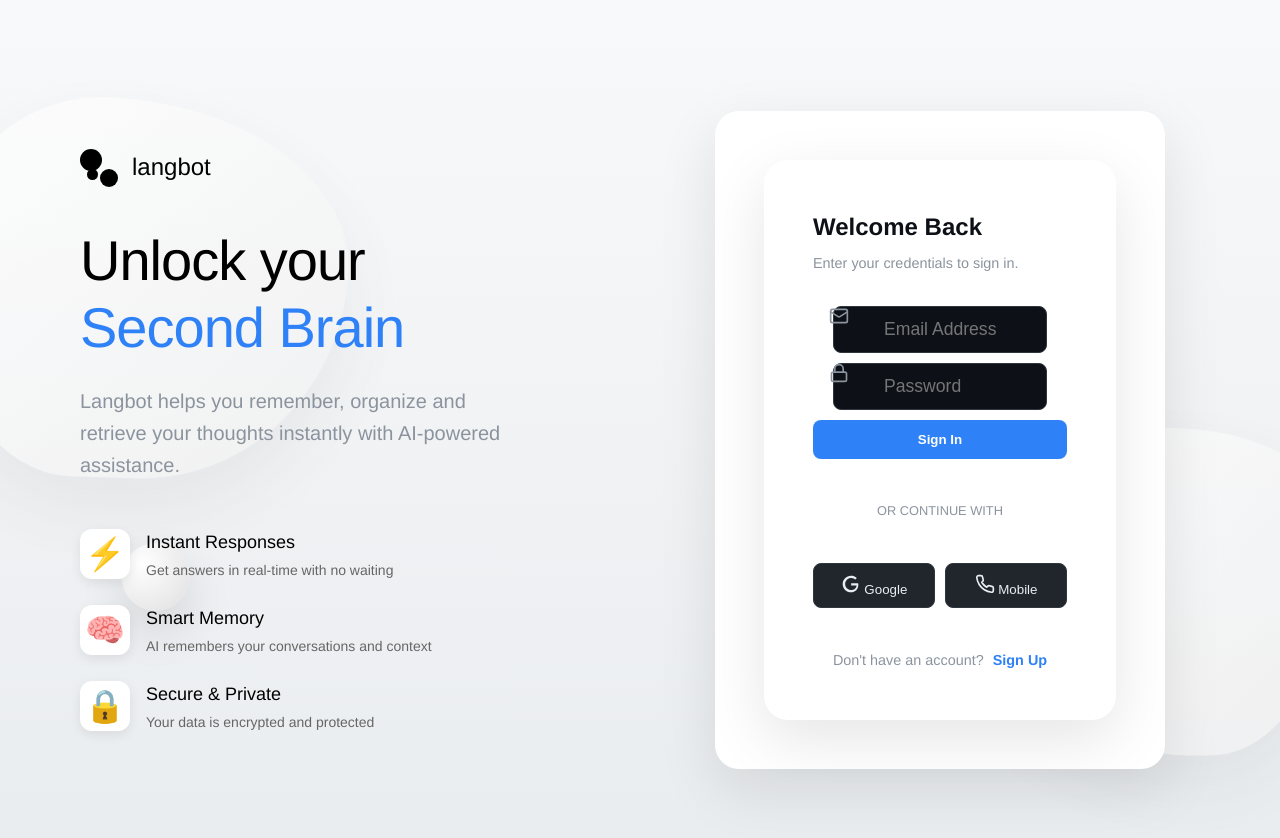
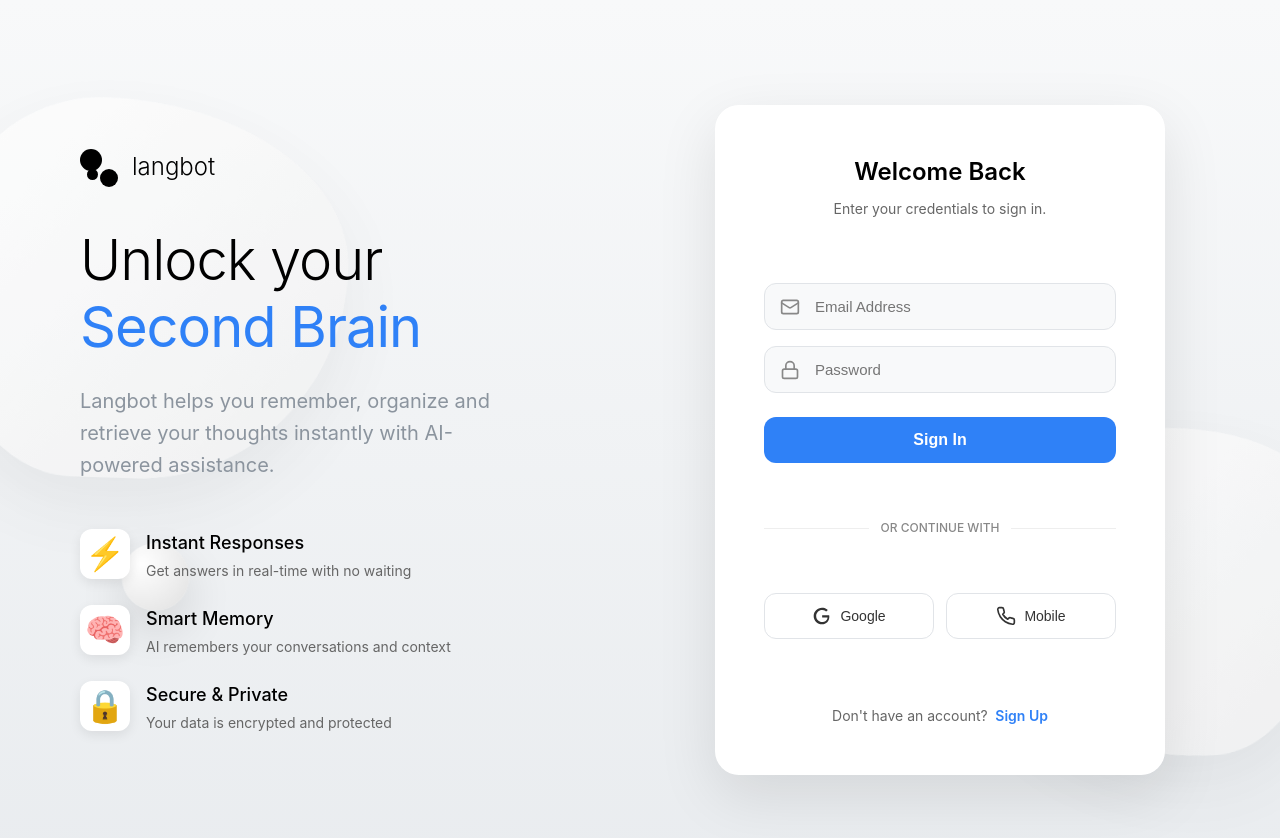
Before and after one commit to Akashkr28/LangGraph-Model, a React (Vite) app in the folder frontend/: page /landing in a window 1280 px wide. Shown: the top 838 px of the page. Built offline with nearby package versions, Linux system fonts and the light colour scheme; no server answers.

Commit message:
Fix: LandingPage Form Input Area Icon Issue

```diff
--- a/frontend/src/App.css
+++ b/frontend/src/App.css
@@ -17,15 +17,20 @@
   padding: 0;
   background-color: var(--bg-color);
   color: var(--text-primary);
-  font-family: -apple-system,
-  BlinkMacSystemFont, "Segoe UI", Roboto, Helvetica, Arial, sans-serif;
-  width: 100vw;
+  font-family: -apple-system, BlinkMacSystemFont, "Segoe UI", Roboto, Helvetica, Arial, sans-serif;
+  width: 100%;
   min-height: 100vh;
+  overflow-x: auto;
+  overflow-y: auto;
 }
 
 .app-container {
-  display: flex; flex-direction: column;
-  height: 100vh;
+  display: flex;
+  flex-direction: column;
+
+  /* FIXED: Changed height to min-height so mobile can scroll */
+  min-height: 100vh;
+
   width: 100%;
   max-width: 1200px;
   margin: 0 auto;
--- a/frontend/src/pages/LandingPage.css
+++ b/frontend/src/pages/LandingPage.css
@@ -1,22 +1,41 @@
 .landing-page {
+  /* 1. Allow it to grow if content is tall (mobile), but at least fill screen (desktop) */
   min-height: 100vh;
+  width: 100%; /* Use % instead of vw to avoid scrollbar-width issues */
+
+  /* 2. visual styling */
   background: linear-gradient(to bottom, #f8f9fa 0%, #e9ecef 100%);
+
+  /* 3. layout centering */
   display: flex;
   align-items: center;
   justify-content: center;
+
+  /* 4. Padding is fine, but box-sizing ensures it doesn't add to 100vh */
   padding: 40px 20px;
+  box-sizing: border-box;
+
+  /* 5. VITAL: Relative positioning for the absolute blobs */
   position: relative;
-    overflow: hidden;
-    font-family: 'Helvetica Neue', Arial, sans-serif;
+
+  /* 6. Hide ONLY horizontal overflow so blobs don't widen the page */
+  overflow-x: hidden;
 }
 
   /* Background decorative shapes */
   .landing-shapes {
     position: absolute;
+    top: 0;
+    left: 0;
     width: 100%;
     height: 100%;
+
+    /* This ensures blobs that fly off-screen don't create scrollbars */
     overflow: hidden;
+
+    /* Push it behind everything */
     z-index: 0;
+    pointer-events: none; /* Let clicks pass through */
 }
 
   .landing-blob {
@@ -320,3 +339,158 @@
       padding: 20px 10px;
     }
   }
+
+  /* --- Add this to the bottom of LandingPage.css --- */
+
+/* 1. Header Styling inside the card */
+.auth-header {
+  text-align: center;
+  margin-bottom: 32px;
+}
+.auth-header h2 {
+  font-size: 24px;
+  font-weight: 600;
+  margin-bottom: 8px;
+  color: #000;
+}
+.auth-header p {
+  color: #666;
+  font-size: 14px;
+  margin: 0;
+}
+
+/* 2. Form Layout */
+.form-group {
+  display: flex;
+  flex-direction: column;
+  gap: 16px; /* Spacing between inputs */
+  width: 100%;
+}
+
+/* 3. The Container for Input + Icon (Must be relative) */
+.input-wrapper {
+  position: relative !important; /* Forces the icon to position relative to THIS box */
+  width: 100%;
+  padding: 0 !important; /* Fixes "Icon Outside" issue */
+  margin-bottom: 16px; /* Space between inputs */
+  box-sizing: border-box;
+}
+
+/* 4. Position the Icon Absolutely */
+.input-icon {
+  position: absolute !important;
+  left: 16px !important; /* Distance from the left edge */
+  top: 50% !important;
+  transform: translateY(-50%) !important; /* Perfectly centers vertically */
+  z-index: 10;
+  pointer-events: none; /* Allows you to click "through" the icon into the box */
+  display: flex;
+  align-items: center;
+  justify-content: center;
+  color: #888;
+}
+
+/* 5. Style the Input Field */
+.auth-input {
+  width: 100%;
+  /* padding: Top Right Bottom Left */
+  padding: 14px 16px 14px 48px !important; /* 48px Left Padding reserves space for icon */
+  margin: 0 !important; /* Fixes "Icon Outside" issue */
+  background: #f8f9fa;
+  border: 1px solid #e1e4e8;
+  border-radius: 12px;
+  font-size: 15px;
+  color: #333;
+  box-sizing: border-box; /* Ensures padding doesn't expand the width */
+  height: auto;
+}
+
+/* Add padding to left so text doesn't hit the icon */
+.auth-input.with-icon {
+  padding-left: 48px;
+}
+
+.auth-input:focus {
+  outline: none;
+  border-color: #2f81f7;
+  background: #fff;
+  box-shadow: 0 0 0 4px rgba(47, 129, 247, 0.1);
+}
+
+/* 6. Buttons */
+.primary-btn {
+  width: 100%;
+  padding: 14px;
+  background: #2f81f7;
+  color: white;
+  border: none;
+  border-radius: 12px;
+  font-size: 16px;
+  font-weight: 600;
+  cursor: pointer;
+  transition: background 0.2s;
+  margin-top: 8px;
+}
+
+.primary-btn:hover {
+  background: #236cd6;
+}
+
+/* 7. Divider */
+.divider {
+  display: flex;
+  align-items: center;
+  color: #888;
+  font-size: 12px;
+  font-weight: 500;
+  margin: 24px 0;
+}
+.divider::before, .divider::after {
+  content: "";
+  flex: 1;
+  border-bottom: 1px solid #eee;
+}
+.divider::before { margin-right: 12px; }
+.divider::after { margin-left: 12px; }
+
+/* 8. Social Buttons */
+.social-buttons {
+  display: grid;
+  grid-template-columns: 1fr 1fr;
+  gap: 12px;
+  margin-bottom: 24px;
+}
+
+.social-btn {
+  display: flex;
+  align-items: center;
+  justify-content: center;
+  gap: 8px;
+  padding: 12px;
+  background: #fff;
+  border: 1px solid #e1e4e8;
+  border-radius: 12px;
+  font-size: 14px;
+  color: #333;
+  font-weight: 500;
+  cursor: pointer;
+  transition: all 0.2s;
+}
+
+.social-btn:hover {
+  background: #f8f9fa;
+  border-color: #ccc;
+}
+
+/* 9. Toggle Text */
+.toggle-text {
+  text-align: center;
+  font-size: 14px;
+  color: #666;
+}
+.toggle-link {
+  color: #2f81f7;
+  font-weight: 600;
+  cursor: pointer;
+  margin-left: 4px;
+}
--- a/frontend/src/pages/LandingPage.jsx
+++ b/frontend/src/pages/LandingPage.jsx
@@ -66,9 +66,8 @@
 
                 {/* Right side - Auth form */}
                 <div className="auth-section">
-                    <div className="auth-card">
-                        <AuthForm />
-                    </div>
+                    {/* FIXED: Removed the extra <div className="auth-card"> wrapper */}
+                    <AuthForm />
                 </div>
             </div>
         </div>
```
Lines whose indentation alone changed are shown as unchanged.
